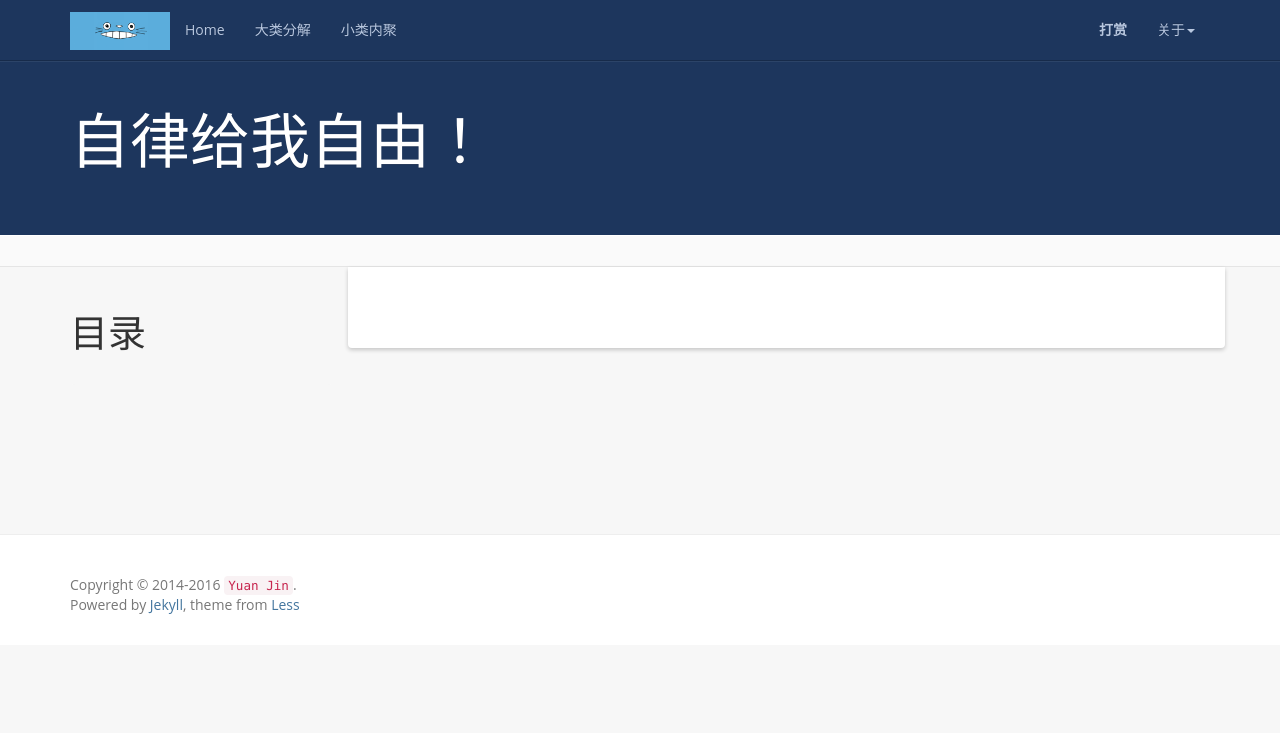
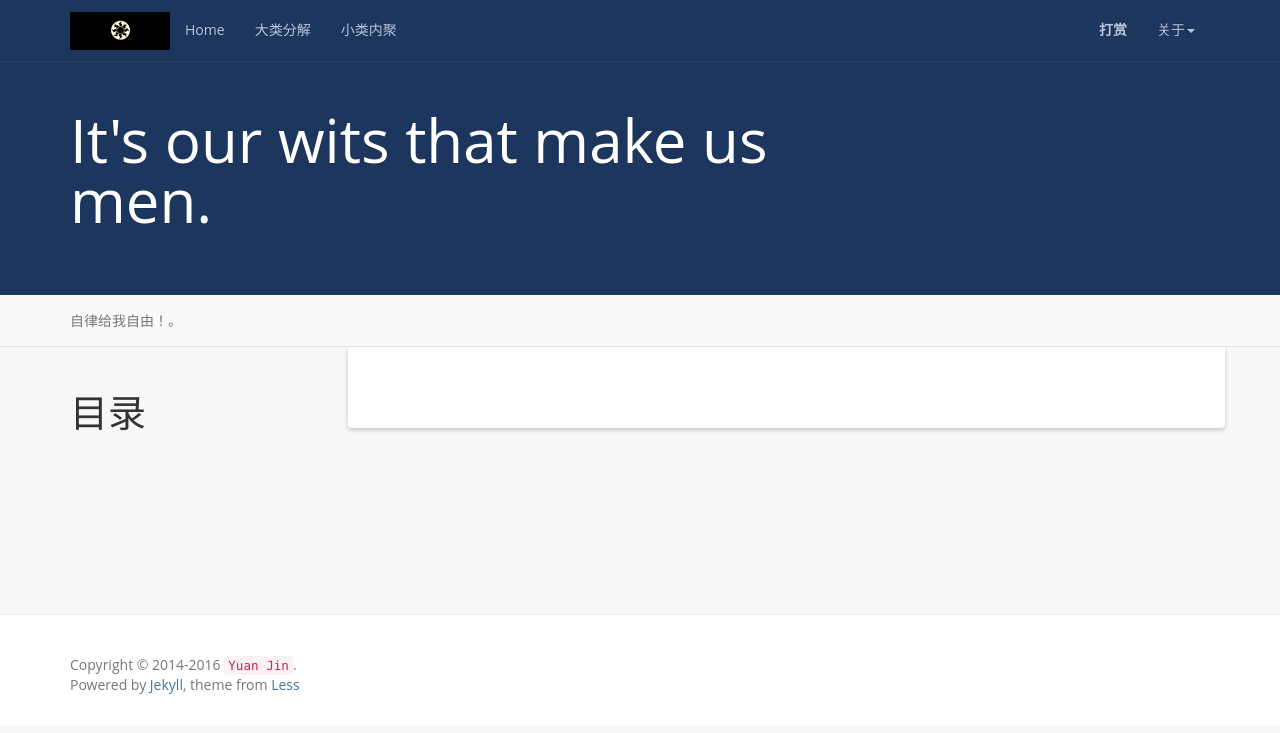
Before and after one commit to blurryfac/blurryfac.github.io, a Jekyll site: the page built from categories/index.html, in a window 1280 px wide. Shown: the top 733 px of the page. Built offline with Jekyll 4.4.1, drawn with Linux system fonts in a browser that asks for light colours; comment, search, counter and statistics services are not loaded.

Commit message:
Revert "第八次"
This reverts commit f6cccafdf1a4647287f19d7ef168af629099ab1a.

```diff
--- a/_config.yml
+++ b/_config.yml
@@ -2,14 +2,14 @@
 name: I startd a joke
 email:
 author: Yuan Jin
-url:
-resume_site:
+url: http://www.hifreud.com
+resume_site: http://www.hifreud.com/Resume.io/
 github:
 baseurl: ""
 description: Actually, less is more!
 meta_description: 浮生何如;个人博客;自律给我自由！
-motto: 自律给我自由！
-banner:
+motto: It's our wits that make us men.
+banner: 自律给我自由！。
 
 #permalink: /:categories/:year/:month/:day/:title/
 permalink: /:year/:month/:day/:title/
@@ -17,7 +17,7 @@ paginate: 10
 
 exclude: ['README.md', 'Gemfile.lock', 'Gemfile', 'Rakefile']
 
-github_username: blurryfac
+github_username: luoyan35714
 highlighter: rouge
 
 # Build settings
```
Also changed, not shown: styles/images/logo.jpg.
